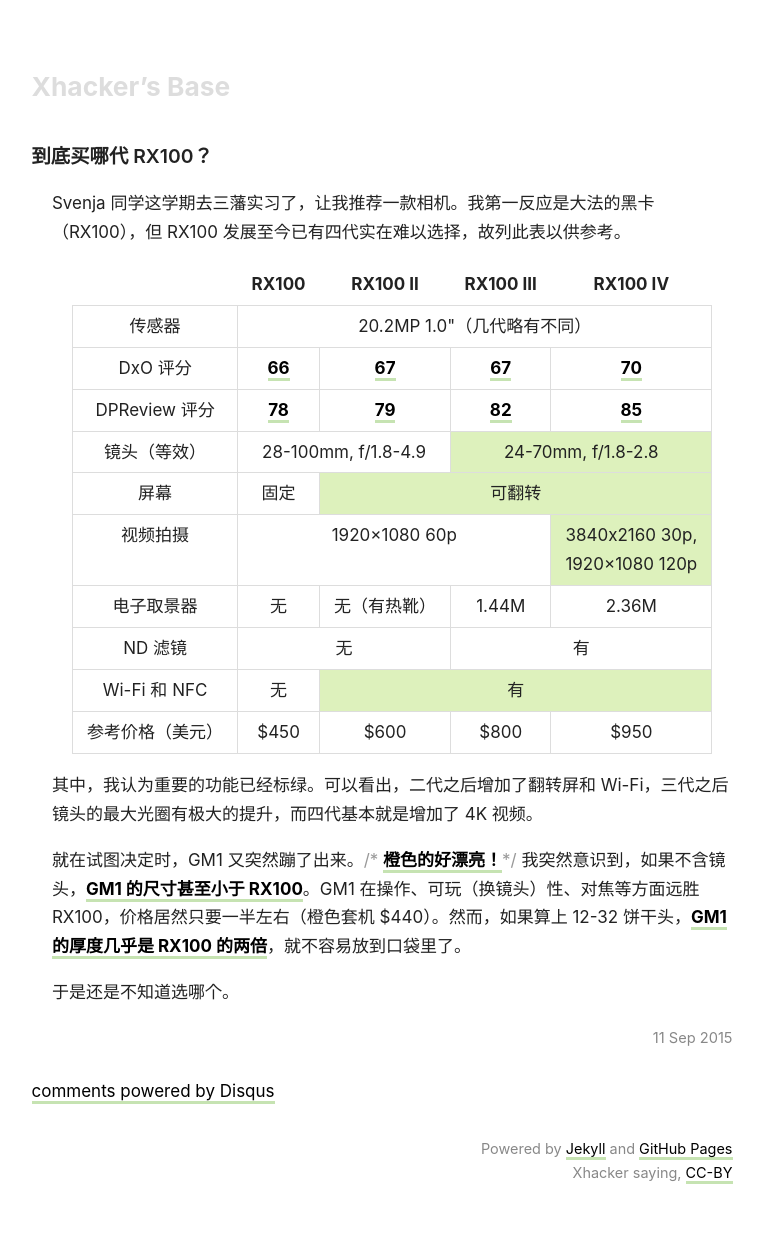
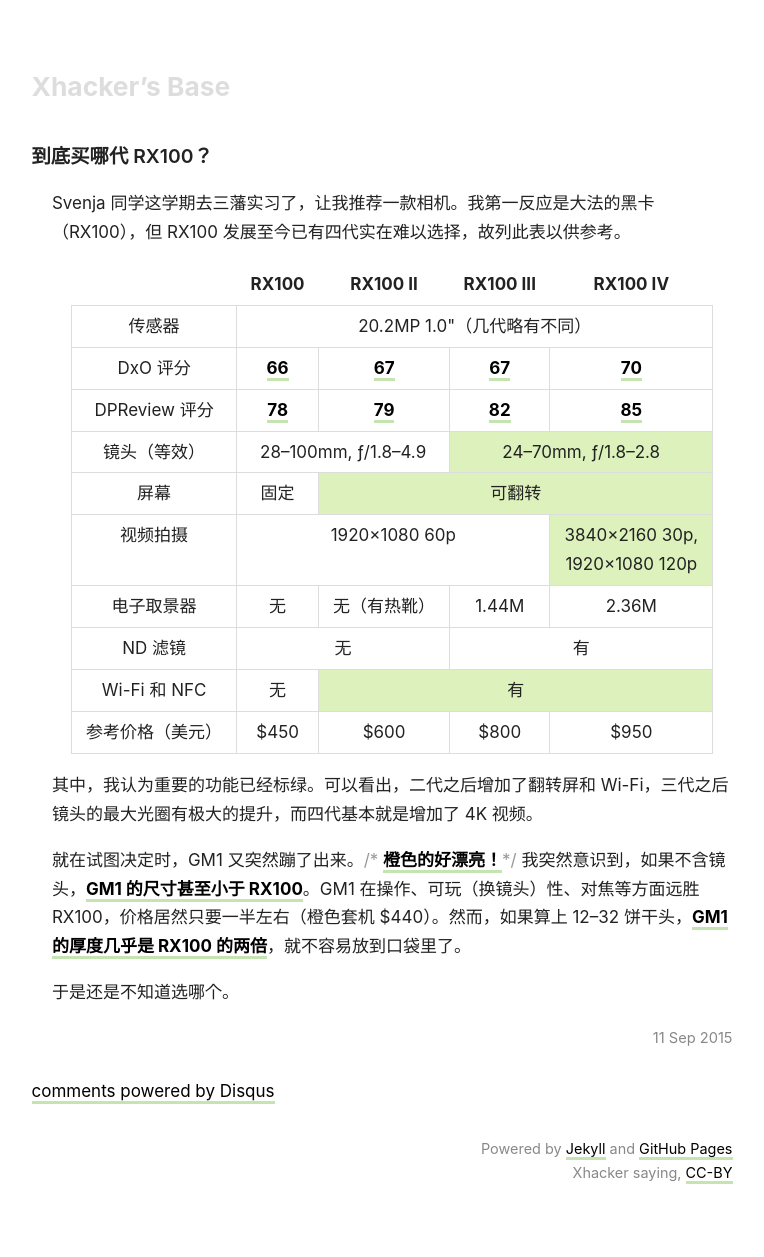
Before and after one commit to xhacker/xhacker.github.io, a Jekyll site: the page built from _posts/2015-09-11-which-rx100.md, in a window 1280 px wide. Shown: the whole page, without its empty margins (258-1022 px from the left). Built offline with Jekyll 4.4.1, drawn with Linux system fonts in a browser that asks for light colours; nearby versions of some CDN libraries; comment, search, counter and statistics services are not loaded.

Commit message:
Update 2015-09-11-which-rx100.md
Typographic fixes

```diff
--- a/_posts/2015-09-11-which-rx100.md
+++ b/_posts/2015-09-11-which-rx100.md
@@ -36,8 +36,8 @@
     </tr>
     <tr>
       <td>镜头（等效）</td>
-      <td colspan="2">28-100mm, f/1.8-4.9</td>
-      <td colspan="2" class="advantage">24-70mm, f/1.8-2.8</td>
+      <td colspan="2">28–100mm, ƒ/1.8–4.9</td>
+      <td colspan="2" class="advantage">24–70mm, ƒ/1.8–2.8</td>
     </tr>
     <tr>
       <td>屏幕</td>
@@ -47,7 +47,7 @@
     <tr>
       <td>视频拍摄</td>
       <td colspan="3">1920×1080 60p</td>
-      <td class="advantage">3840x2160 30p,<br>1920×1080 120p</td>
+      <td class="advantage">3840×2160 30p,<br>1920×1080 120p</td>
     </tr>
     <tr>
       <td>电子取景器</td>
@@ -78,6 +78,6 @@
 
 其中，我认为重要的功能已经标绿。可以看出，二代之后增加了翻转屏和 Wi-Fi，三代之后镜头的最大光圈有极大的提升，而四代基本就是增加了 4K 视频。
 
-就在试图决定时，GM1 又突然蹦了出来。<span class="comment">/* <a href="http://www.amazon.com/Panasonic-DMC-GM1KD-12-32mm-Mirrorless-Digital/dp/B00I3KOW8K/" target="_blank">橙色的好漂亮！</a>*/</span> 我突然意识到，如果不含镜头，[GM1 的尺寸甚至小于 RX100](http://www.photographyblog.com/news/panasonic_gm1_v_sony_rx100){:target="_blank"}。GM1 在操作、可玩（换镜头）性、对焦等方面远胜 RX100，价格居然只要一半左右（橙色套机 $440）。然而，如果算上 12-32 饼干头，[GM1 的厚度几乎是 RX100 的两倍](http://www.dpreview.com/forums/thread/3670716){:target="_blank"}，就不容易放到口袋里了。
+就在试图决定时，GM1 又突然蹦了出来。<span class="comment">/* <a href="http://www.amazon.com/Panasonic-DMC-GM1KD-12-32mm-Mirrorless-Digital/dp/B00I3KOW8K/" target="_blank">橙色的好漂亮！</a>*/</span> 我突然意识到，如果不含镜头，[GM1 的尺寸甚至小于 RX100](http://www.photographyblog.com/news/panasonic_gm1_v_sony_rx100){:target="_blank"}。GM1 在操作、可玩（换镜头）性、对焦等方面远胜 RX100，价格居然只要一半左右（橙色套机 $440）。然而，如果算上 12–32 饼干头，[GM1 的厚度几乎是 RX100 的两倍](http://www.dpreview.com/forums/thread/3670716){:target="_blank"}，就不容易放到口袋里了。
 
 于是还是不知道选哪个。
```
